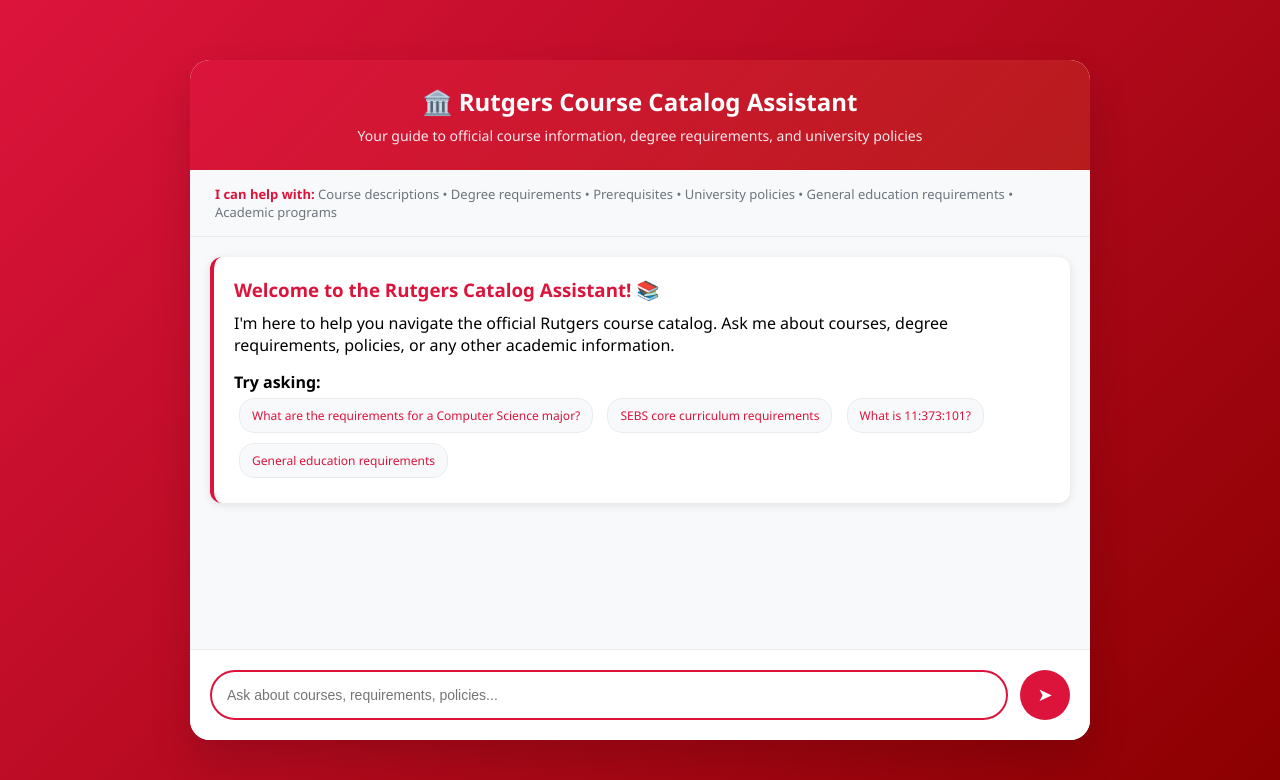
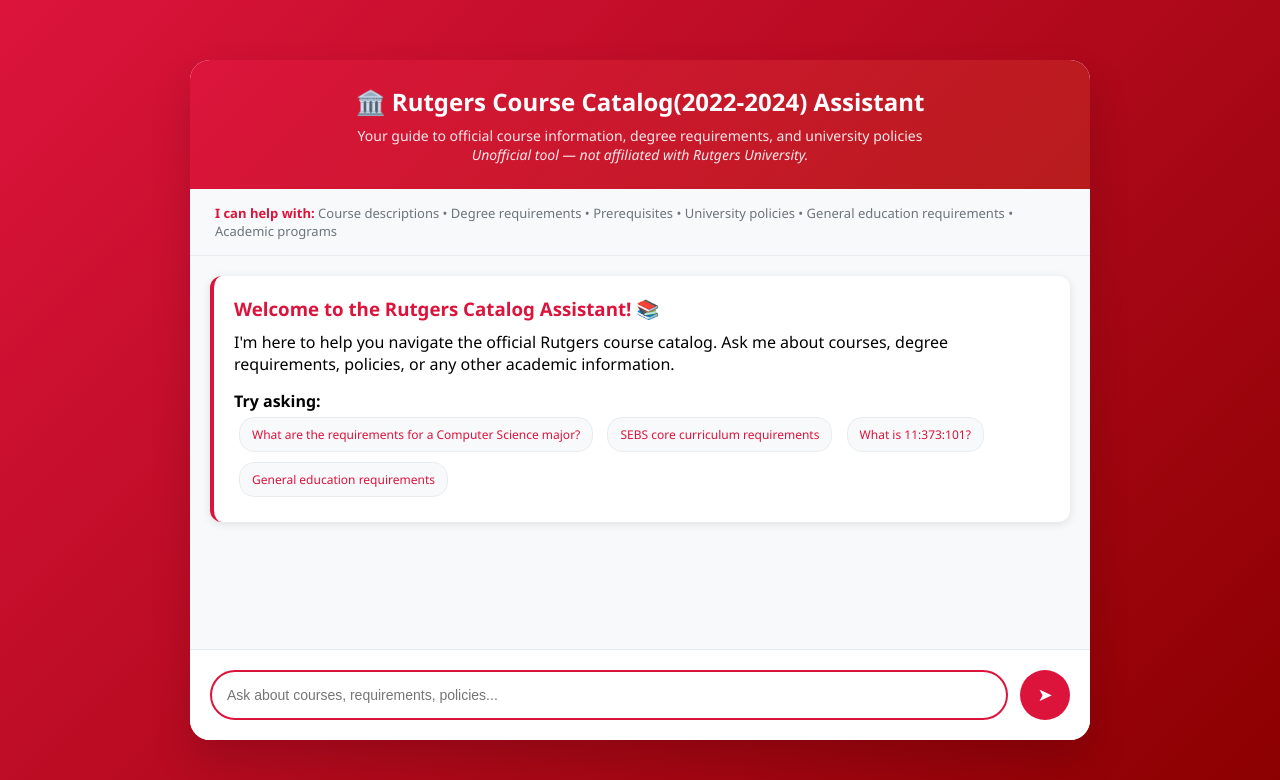
Before and after one commit to ivan5355/RUHelp, a Flask app: page / in a window 1280 px wide. Shown: the top 780 px of the page. Run offline with Flask 3, Linux system fonts and the light colour scheme.

Commit message:
added year of catalog and that app is not affiliated with Rutgers

```diff
--- a/templates/catalog_chat.html
+++ b/templates/catalog_chat.html
@@ -3,14 +3,16 @@
 <head>
     <meta charset="UTF-8">
     <meta name="viewport" content="width=device-width, initial-scale=1.0">
-    <title>Rutgers Course Catalog Assistant</title>
+    <title>Rutgers Course Catalog Assistant(2022-2024)</title>
     <link rel="stylesheet" href="{{ url_for('static', filename='css/styles.css') }}">
 </head>
 <body>
     <div class="chat-container">
         <div class="chat-header">
-            <h1>🏛️ Rutgers Course Catalog Assistant</h1>
+            <h1>🏛️ Rutgers Course Catalog(2022-2024) Assistant</h1>
             <p>Your guide to official course information, degree requirements, and university policies</p>
+            <p class="disclaimer"><em>Unofficial tool — not affiliated with Rutgers University.</em></p>
+
         </div>
 
         <div class="specialties">
```
